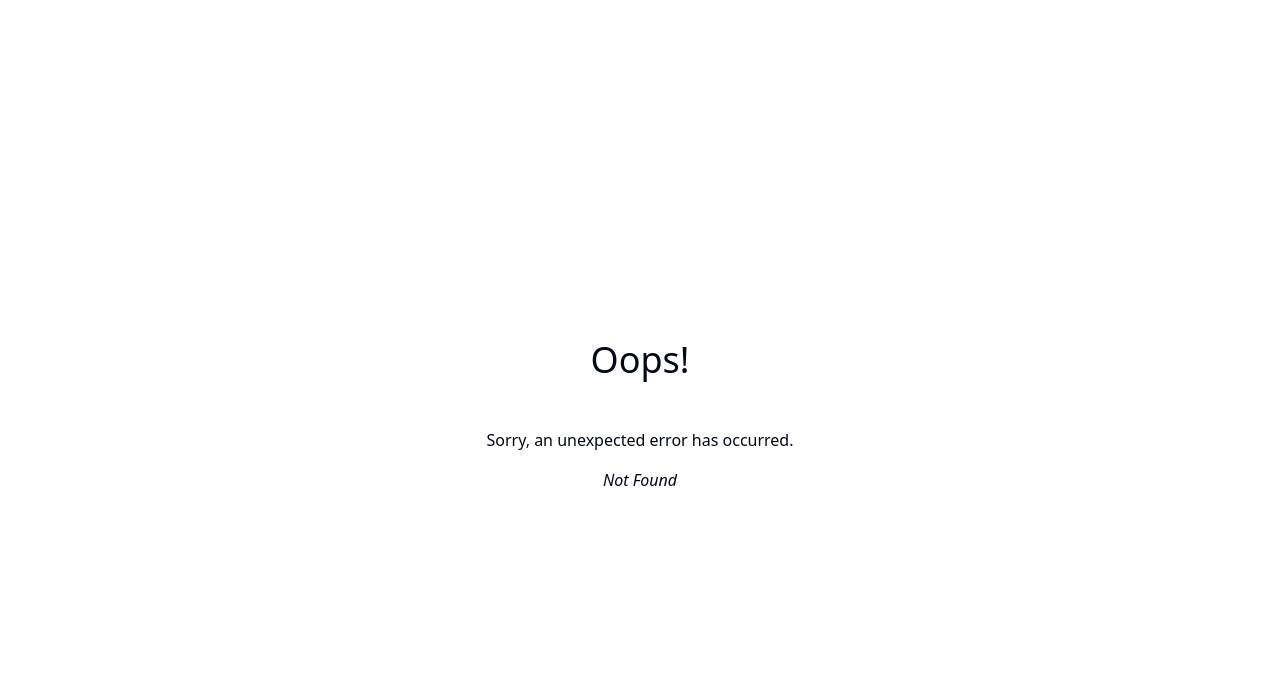
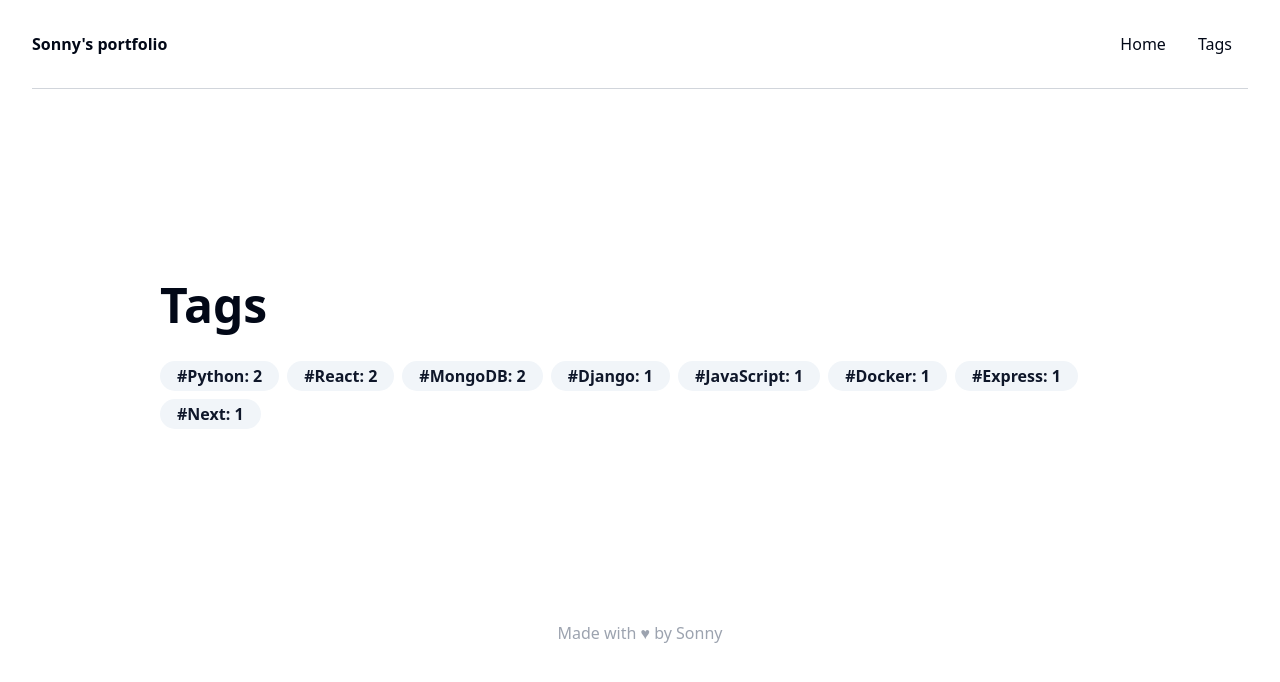
Before and after one commit to sonnyding1/portfolio, a React (Vite) app: page /tags in a window 1280 px wide. Before the commit this address had no page. Shown: the top 682 px of the page. Built offline with nearby package versions, Linux system fonts and the light colour scheme; what @nextui-org/react would draw is missing.

Commit message:
feat: tag system

```diff
--- a/src/routes/root.tsx
+++ b/src/routes/home.tsx
@@ -18,48 +18,10 @@ import {
 import { Canvas } from "@react-three/fiber";
 import Fox from "../Fox";
 import { Badge } from "@/components/ui/badge";
-import Navbar from "@/components/Navbar";
 
-function Root() {
-  const [isMenuOpen, setIsMenuOpen] = useState(false);
-  const [navbarHeight, setNavbarHeight] = useState(0);
-  const [activeSection, setActiveSection] = useState("");
-
+function Home() {
   const featuredProjects = getFeaturedProjects();
   const nonFeaturedProjects = getNonFeaturedProjects();
-
-  useEffect(() => {
-    const navbarElement = document.getElementById("navbar");
-    if (navbarElement) {
-      setNavbarHeight(navbarElement.offsetHeight);
-    }
-  }, []);
-
-  const menuItems = ["Home", "Tags"];
-
-  useEffect(() => {
-    const handleScroll = () => {
-      let currentSection = "";
-      const offsets = menuItems.map((item) => {
-        const element = document.getElementById(item.toLowerCase());
-        return element ? element.offsetTop : 0;
-      });
-
-      offsets.forEach((offset, index) => {
-        if (window.scrollY >= offset - 200) {
-          currentSection = menuItems[index];
-        }
-      });
-
-      setActiveSection(currentSection);
-    };
-
-    window.addEventListener("scroll", handleScroll);
-
-    return () => {
-      window.removeEventListener("scroll", handleScroll);
-    };
-  }, []);
 
   return (
     <>
@@ -159,4 +121,4 @@ function Root() {
   );
 }
 
-export default Root;
+export default Home;
--- /dev/null
+++ b/src/routes/tag.tsx
@@ -0,0 +1,49 @@
+import { Badge } from "@/components/ui/badge";
+import { getProjectsByTag } from "@/scripts/projects";
+import { Image } from "@nextui-org/react";
+import { Link, useParams } from "react-router-dom";
+
+function Tag() {
+  const { tag } = useParams<{ tag: string }>();
+  const projectsWithTag = getProjectsByTag(tag || "");
+
+  return (
+    <div className="max-w-5xl mx-auto p-8">
+      <div className="my-32">
+        <p className="font-bold text-5xl py-8" id="about">
+          #{tag}
+        </p>
+        <div className="grid grid-cols-1 sm:grid-cols-2 md:grid-cols-3 gap-4">
+          {projectsWithTag.map((project) => (
+            <Link to={`/projects/${project.id}`} key={project.id}>
+              <div className="py-4 transform transition duration-500 ease-in-out hover:scale-105 cursor-pointer border shadow-lg rounded-lg bg-slate-100 bg-opacity-50 backdrop-blur">
+                <div className="pb-0 pt-2 px-4 flex-col items-start">
+                  <h4 className="font-bold text-large mb-2">{project.title}</h4>
+                  <small className="text-default-500">
+                    <div className="flex gap-1">
+                      {project.technologies.map((tech) => (
+                        <Badge variant="outline" key={tech}>
+                          {tech}
+                        </Badge>
+                      ))}
+                    </div>
+                  </small>
+                </div>
+                <div className="overflow-visible p-2">
+                  <Image
+                    alt="Card background"
+                    className="object-cover rounded-xl"
+                    src={project.og}
+                    width="100%"
+                  />
+                </div>
+              </div>
+            </Link>
+          ))}
+        </div>
+      </div>
+    </div>
+  );
+}
+
+export default Tag;
--- /dev/null
+++ b/src/routes/tags.tsx
@@ -0,0 +1,28 @@
+import { Badge } from "@/components/ui/badge";
+import { getAllTags } from "@/scripts/projects";
+import { Link } from "react-router-dom";
+
+function Tags() {
+  const tags = getAllTags();
+
+  return (
+    <div className="max-w-5xl mx-auto p-8">
+      <div className="my-32">
+        <p className="font-bold text-5xl py-8" id="about">
+          Tags
+        </p>
+        <div className="flex flex-wrap gap-2">
+          {tags.map(([tag, count]) => (
+            <Link key={tag} to={`/tags/${tag}`}>
+              <Badge key={tag} variant="secondary" className="text-md px-4">
+                #{tag}: {count}
+              </Badge>
+            </Link>
+          ))}
+        </div>
+      </div>
+    </div>
+  );
+}
+
+export default Tags;
--- a/src/scripts/projects.ts
+++ b/src/scripts/projects.ts
@@ -18,6 +18,10 @@ export function getProjectById(id: string): Project | undefined {
   return project;
 }
 
+export function getAllProjects(): Project[] {
+  return projects.sort((a, b) => b.date.localeCompare(a.date));
+}
+
 export function getFeaturedProjects(): Project[] {
   return projects
     .filter((project) => project.featured)
@@ -29,3 +33,26 @@ export function getNonFeaturedProjects(): Project[] {
     .filter((project) => !project.featured)
     .sort((a, b) => b.date.localeCompare(a.date));
 }
+
+export function getProjectsByTag(tag: string): Project[] {
+  return projects
+    .filter((project) => project.technologies.includes(tag))
+    .sort((a, b) => b.date.localeCompare(a.date));
+}
+
+export function getAllTags(): [string, number][] {
+  const tagCounts: { [key: string]: number } = {};
+
+  projects.forEach((project) => {
+    project.technologies.forEach((tag) => {
+      if (tagCounts[tag]) {
+        tagCounts[tag]++;
+      } else {
+        tagCounts[tag] = 1;
+      }
+    });
+  });
+
+  const sortedTags = Object.entries(tagCounts).sort((a, b) => b[1] - a[1]);
+  return sortedTags;
+}
```
Also changed, not shown: src/main.tsx (+12 -16 lines).
